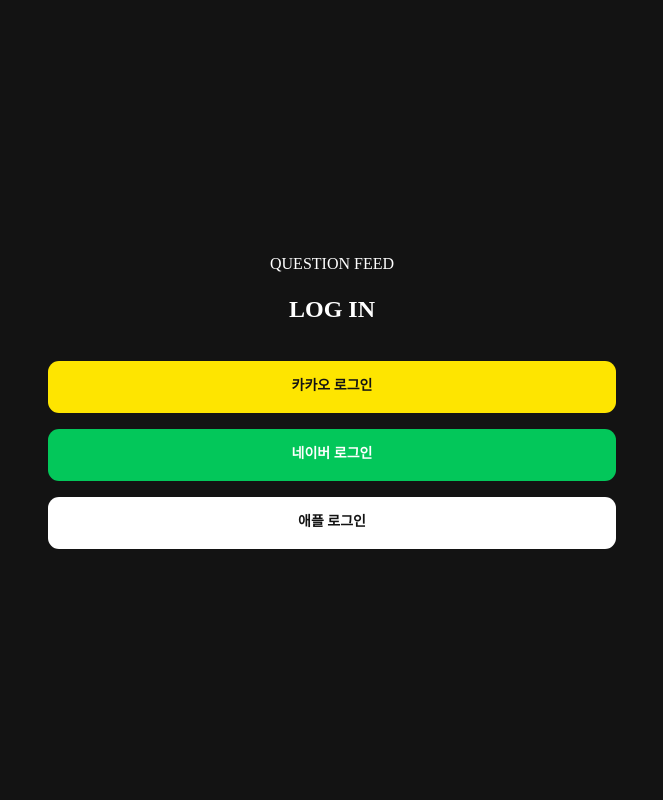
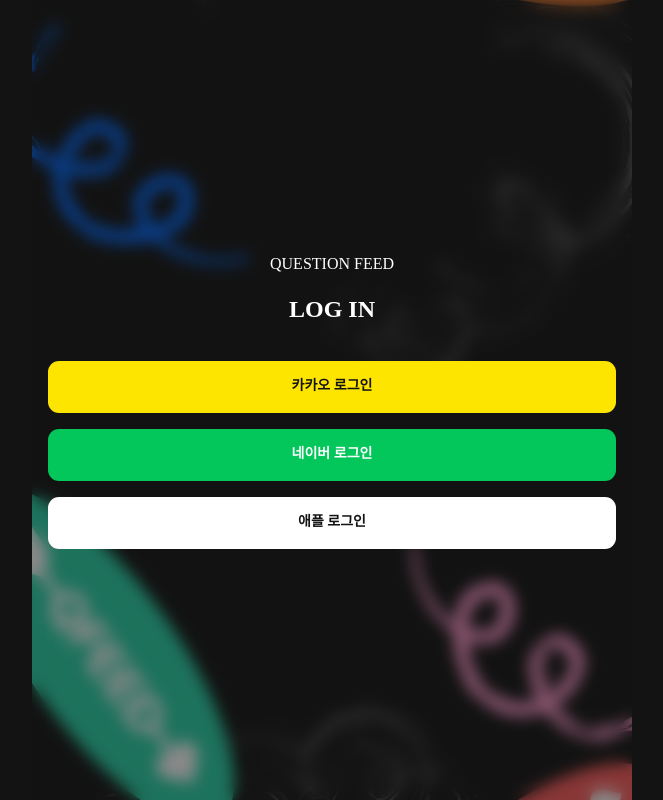
Before and after one commit to Qfeed-Dev/qfeed-client-web, a Next.js app: page /account in a window 1280 px wide. Shown: the whole page, without its empty margins (308-971 px from the left). Built offline with nearby package versions, Linux system fonts and the light colour scheme; no server answers; what next-redux-wrapper would draw is missing.

Commit message:
feat: login background

```diff
--- a/src/app/(padding)/account/kakao/login/page.tsx
+++ /dev/null
@@ -1 +0,0 @@
-export { default } from "../../../../../components/pages/account/kakao/callback";
--- a/src/app/(padding)/account/page.tsx
+++ /dev/null
@@ -1 +0,0 @@
-export { default } from "../../../components/pages/login";
--- /dev/null
+++ b/src/app/account/kakao/login/page.tsx
@@ -0,0 +1 @@
+export { default } from "../../../../components/pages/account/kakao/callback";
--- /dev/null
+++ b/src/app/account/page.tsx
@@ -0,0 +1 @@
+export { default } from "../../components/pages/account";
--- /dev/null
+++ b/src/components/pages/account/index.tsx
@@ -0,0 +1,68 @@
+"use client";
+import styled from "styled-components";
+import Link from "next/link";
+import Flex from "src/components/common/Flex";
+import Text from "src/components/common/Text";
+import { colors } from "styles/theme";
+
+const Login = () => {
+    return (
+        <Background direction="column" justify="center" height="100%">
+            <LoginWrapper direction="column" height="100%" gap={34}>
+                <Flex direction="column" gap={15}>
+                    <Text typo="Subtitle2r">QUESTION FEED</Text>
+                    <Text typo="Headline0b">LOG IN</Text>
+                </Flex>
+                <Flex direction="column" gap={16}>
+                    <LoginButton
+                        href={`https://kauth.kakao.com/oauth/authorize?client_id=${process.env.NEXT_PUBLIC_KAKAO_CLIENT_ID}&redirect_uri=${process.env.NEXT_PUBLIC_KAKAO_REDIRECT_URI}&response_type=code`}
+                        background="#FEE500"
+                    >
+                        <Text typo="Subtitle1b" color="light_qblack">
+                            카카오 로그인
+                        </Text>
+                    </LoginButton>
+                    <LoginButton background="#03C75A" href={""}>
+                        <Text typo="Subtitle1b" color="light_qwhite">
+                            네이버 로그인
+                        </Text>
+                    </LoginButton>
+                    <LoginButton background="white" href={""}>
+                        <Text typo="Subtitle1b" color="light_qblack">
+                            애플 로그인
+                        </Text>
+                    </LoginButton>
+                </Flex>
+            </LoginWrapper>
+        </Background>
+    );
+};
+
+const Background = styled(Flex)`
+    width: 100%;
+    height: 100%;
+
+    background-image: url("/img/background.png");
+    background-size: cover;
+    background-position: center;
+`;
+
+const LoginWrapper = styled(Flex)`
+    padding 0 1rem;
+
+    background: ${colors.line_black_50};
+    -webkit-backdrop-filter: blur(7.5px);
+    backdrop-filter: blur(7.5px);
+`;
+
+const LoginButton = styled(Link)<{ background: string }>`
+    width: 100%;
+    min-height: 52px;
+    padding: 0.88rem 3.75rem;
+
+    background: ${(props) => props.background};
+    text-align: center;
+    border-radius: 11px;
+`;
+
+export default Login;
--- a/src/components/pages/login/index.tsx
+++ /dev/null
@@ -1,48 +0,0 @@
-"use client";
-import Link from "next/link";
-import Flex from "src/components/common/Flex";
-import Text from "src/components/common/Text";
-import styled from "styled-components";
-
-const Login = () => {
-    return (
-        <Flex direction="column" justify="center" height="100%" gap={34}>
-            <Flex direction="column" gap={15}>
-                <Text typo="Subtitle2r">QUESTION FEED</Text>
-                <Text typo="Headline0b">LOG IN</Text>
-            </Flex>
-            <Flex direction="column" gap={16}>
-                <LoginButton
-                    href={`https://kauth.kakao.com/oauth/authorize?client_id=${process.env.NEXT_PUBLIC_KAKAO_CLIENT_ID}&redirect_uri=${process.env.NEXT_PUBLIC_KAKAO_REDIRECT_URI}&response_type=code`}
-                    background="#FEE500"
-                >
-                    <Text typo="Subtitle1b" color="light_qblack">
-                        카카오 로그인
-                    </Text>
-                </LoginButton>
-                <LoginButton background="#03C75A" href={""}>
-                    <Text typo="Subtitle1b" color="light_qwhite">
-                        네이버 로그인
-                    </Text>
-                </LoginButton>
-                <LoginButton background="white" href={""}>
-                    <Text typo="Subtitle1b" color="light_qblack">
-                        애플 로그인
-                    </Text>
-                </LoginButton>
-            </Flex>
-        </Flex>
-    );
-};
-
-const LoginButton = styled(Link)<{ background: string }>`
-    width: 100%;
-    min-height: 52px;
-    padding: 0.88rem 3.75rem;
-
-    background: ${(props) => props.background};
-    text-align: center;
-    border-radius: 11px;
-`;
-
-export default Login;
```
Also changed, not shown: public/img/background.png (added), public/img/splash.png (added).
